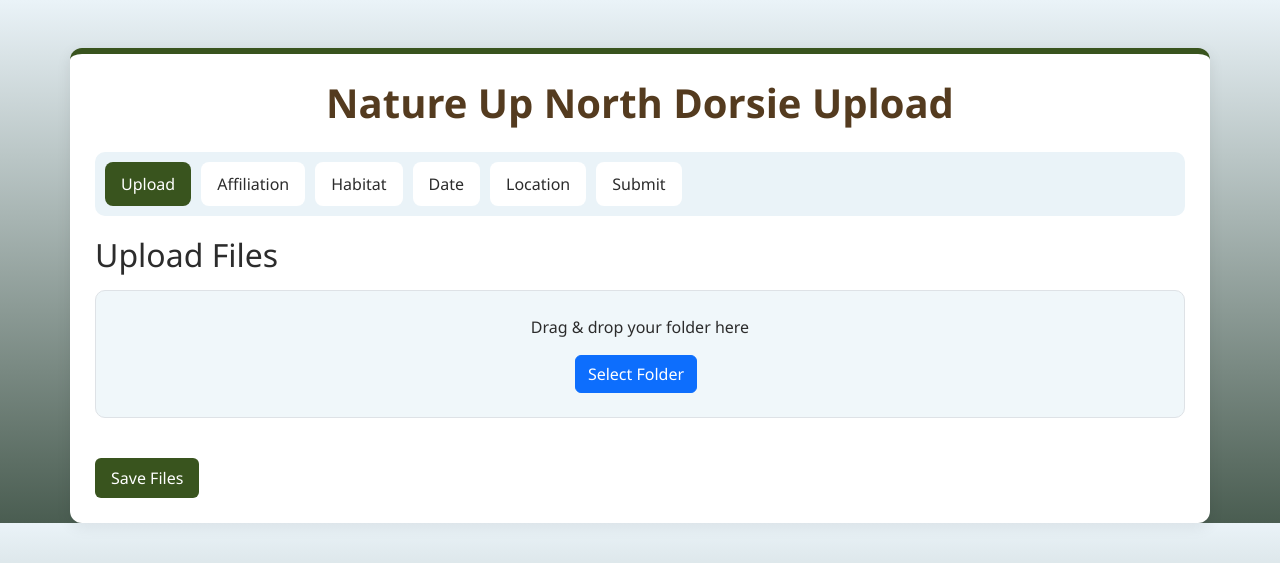
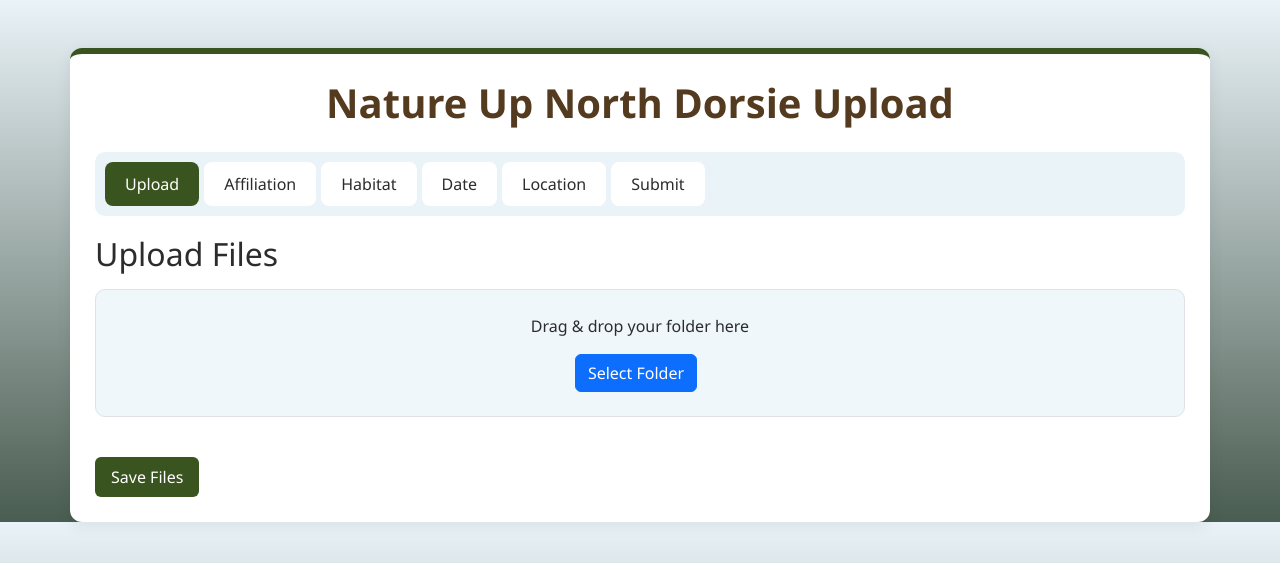
Before and after one commit to NatureUpNorth/Dorsie, a Flask app: page /index in a window 1280 px wide. Shown: the top 563 px of the page. Run offline with Flask 3, Linux system fonts and the light colour scheme; the visitor is signed in with stand-in values (Sample User, id 1).

Commit message:
Change display details
Changed gap to 5px, margin-bottom to -1px, padding to 20px and border bottom to none

```diff
--- a/uploader/templates/index.html
+++ b/uploader/templates/index.html
@@ -52,20 +52,21 @@
 
         .tabs {
             display: flex;
-            gap: 10px;
+            gap: 5px;
             background: var(--light-blue);
             padding: 10px;
             border-radius: 10px;
-            margin-bottom: 20px;
+            margin-bottom: -1px;
         }
 
         .tab {
-            padding: 10px 16px;
+            padding: 10px 20px;
             cursor: pointer;
             border-radius: 8px;
             background: var(--white);
             transition: all 0.2s ease;
             font-weight: 500;
+            border-bottom: none;
         }
 
         .tab:hover {
```
